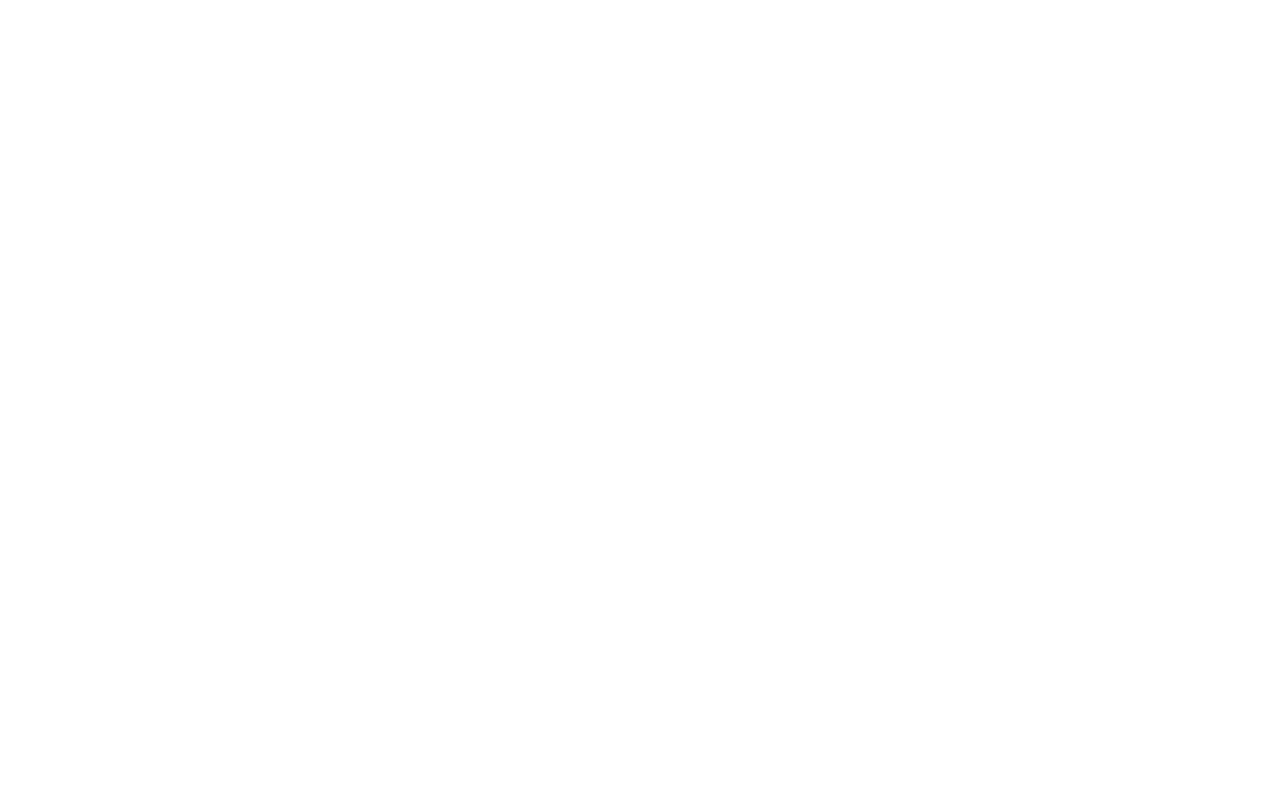
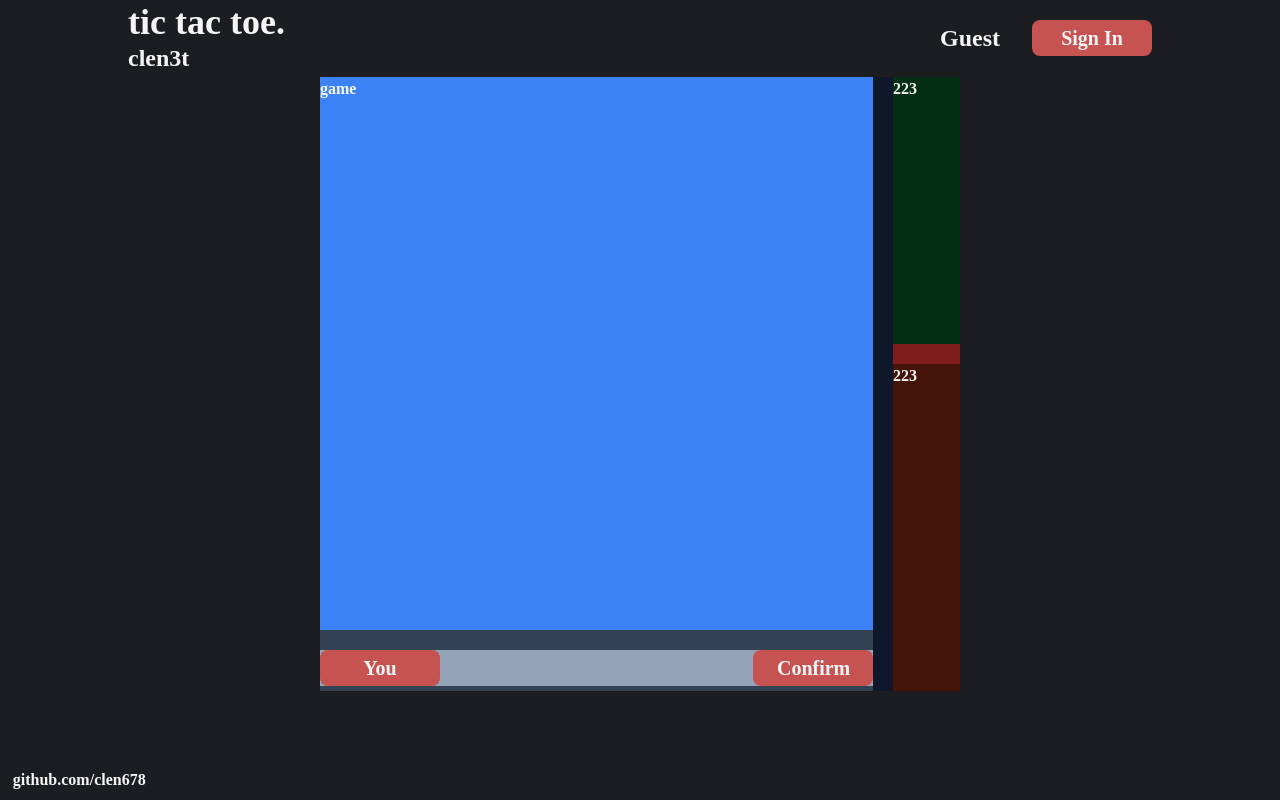
Before and after one commit to clen678/clen3t, a React (Create React App) app in the folder clen3t-web/: page /game in a window 1280 px wide. Before the commit this address had no page. Built offline with nearby package versions, Linux system fonts and the light colour scheme; the HTML template or start-up script is replaced by a standard one.

Commit message:
adding game page

```diff
--- a/clen3t-web/package.json
+++ b/clen3t-web/package.json
@@ -3,6 +3,7 @@
   "version": "0.1.0",
   "private": true,
   "dependencies": {
+    "@tailwindcss/aspect-ratio": "^0.4.2",
     "axios": "^1.7.9",
     "clen3t-web": "file:",
     "cra-template": "1.2.0",
--- a/clen3t-web/src/App.js
+++ b/clen3t-web/src/App.js
@@ -3,6 +3,8 @@ import api from './api/axiosConfig'
 import { useEffect, useState } from 'react';
 import { BrowserRouter, Routes, Route } from 'react-router-dom';
 import Start from './pages/Start';
+import Game from './pages/Game';
+// import Footer from './components/Footer';
 
 
 function App() {
@@ -27,8 +29,8 @@ function App() {
     <BrowserRouter>
       <Routes>
         <Route path="/" element={<Start />} />
-        {/* <Route path="login" element={<Login />} />
-        <Route path="game" element={<Game />} /> */}
+        {/* <Route path="login" element={<Login />} /> */}
+        <Route path="game" element={<Game />} />
       </Routes>
     </BrowserRouter>
   );
--- /dev/null
+++ b/clen3t-web/src/components/Footer.jsx
@@ -0,0 +1,11 @@
+const Footer = () => {
+
+
+    return (
+        <div className="ml-[1%]">
+            <p>github.com/clen678</p>
+        </div>
+     );
+}
+
+export default Footer;
--- /dev/null
+++ b/clen3t-web/src/components/Header.jsx
@@ -0,0 +1,23 @@
+import StdButton from  "../components/StdButton.jsx"
+
+const Header = ({ username }) => {
+
+
+    return (
+        <div className="w-full h-[10%] px-[10%] flex items-center justify-between">
+
+            <div>
+                <h1 className="text-4xl">tic tac toe.</h1>
+                <h2 className="text-2xl ">clen3t</h2>
+            </div>
+
+            <div className="flex flex-row gap-8 items-center">
+                <h2 className="text-2xl ">{username}</h2>
+                <StdButton text={"Sign In"} link={"/"}></StdButton>
+            </div>
+
+        </div>
+    );
+}
+
+export default Header;
--- /dev/null
+++ b/clen3t-web/src/components/StdButton.jsx
@@ -0,0 +1,12 @@
+import { Link } from "react-router-dom";
+
+const StdButton = ({text, link}) => {
+
+
+
+    return (
+        <Link to={link} className="bg-primary-red text-xl py-1 px-6 rounded-lg hover:bg-primary-red-dark active:bg-primary-red-darker w-[7.5rem] text-center">{text}</Link>
+     );
+}
+
+export default StdButton;
--- /dev/null
+++ b/clen3t-web/src/pages/Game.jsx
@@ -0,0 +1,50 @@
+import Header from "../components/Header";
+import Footer from "../components/Footer";
+import StdButton from "../components/StdButton";
+import { useEffect, useState } from "react";
+
+const Game = () => {
+
+    const [username, setUsername] = useState("Guest");
+
+    return (
+        <div className="bg-primary-background w-full h-screen text-primary-text font-serif font-semibold">
+
+            {/* content */}
+            <div className="h-[96%] flex flex-col items-center">
+                <Header username={username} />
+
+                <div className="flex justify-between bg-slate-900 w-[50%] h-[80%] gap-5">
+
+                    <div className="flex flex-col bg-slate-700 gap-5">
+                        <div className="bg-blue-500 aspect-1 h-[90%]">
+                            <h1>game</h1>
+                        </div>
+
+                        <div className="flex justify-between bg-slate-400">
+                            <StdButton text={"You"}></StdButton>
+                            <StdButton text={"Confirm"}></StdButton>
+                        </div>
+                    </div>
+
+                    <div className="flex flex-col bg-red-900 w-full gap-5">
+                        <div className="bg-green-950 h-[45%]">
+                            <h1>223</h1>
+                        </div>
+
+                        <div className="bg-orange-950 h-[55%]">
+                            <h1>223</h1>
+                        </div>
+                    </div>
+
+                </div>
+
+
+            </div>
+
+            <Footer />
+        </div>
+     );
+}
+
+export default Game;
--- a/clen3t-web/src/pages/Start.jsx
+++ b/clen3t-web/src/pages/Start.jsx
@@ -1,3 +1,6 @@
+import { Link } from "react-router-dom";
+import Footer from "../components/Footer";
+
 const Start = () => {
 
 
@@ -13,14 +16,12 @@ const Start = () => {
                     </div>
 
                     <div className="flex justify-center">
-                        <button className="bg-primary-red px-10 py-3 rounded-lg text-3xl">Start.</button>
+                        <Link to={"/game"} className="bg-primary-red px-10 py-3 rounded-lg text-3xl hover:bg-primary-red-dark active:bg-primary-red-darker">Start.</Link>
                     </div>
                 </div>
             </div>
 
-            <div className="ml-[1%]">
-                <p>github.com/clen678</p>
-            </div>
+            <Footer/>
         </div>
 
      );
--- a/clen3t-web/tailwind.config.js
+++ b/clen3t-web/tailwind.config.js
@@ -6,10 +6,11 @@ module.exports = {
             colors: {
                 primary: "#099e6a",
                 "primary-red": "#C65252",
-                "primary-red-dark": "#19497d",
-                "primary-red-darker": "#0d3764",
+                "primary-red-dark": "#aa4444",
+                "primary-red-darker": "#8a3636",
                 "primary-text": "#F5F5F5",
                 "primary-background": "#1C1D21",
+                "primary-background-light": "35363D",
                 "primary-blue": "#5299C6",
                 "primary-blue-dark": "#19497d",
                 "primary-blue-darker": "#0d3764",
@@ -70,5 +71,7 @@ module.exports = {
             },
         },
     },
-    plugins: [],
+    plugins: [
+      require('@tailwindcss/aspect-ratio'),
+    ],
 };
```
Also changed, not shown: 1 other file (tests, documents, lock files or other folders).
